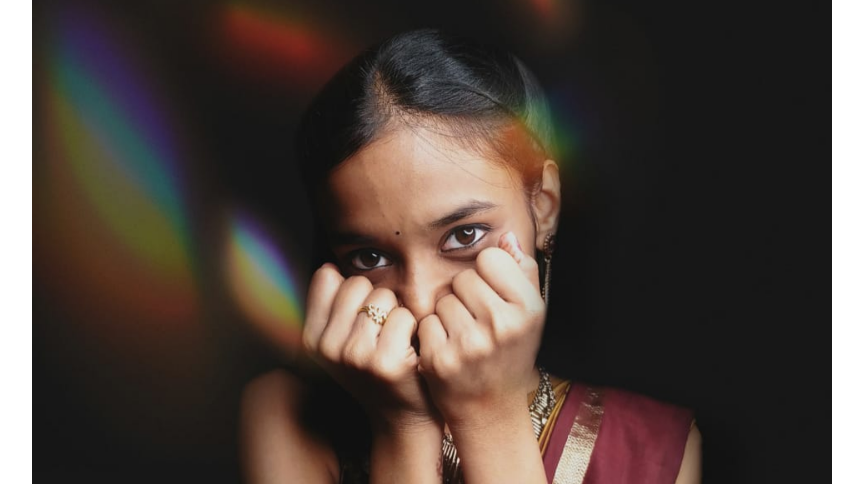
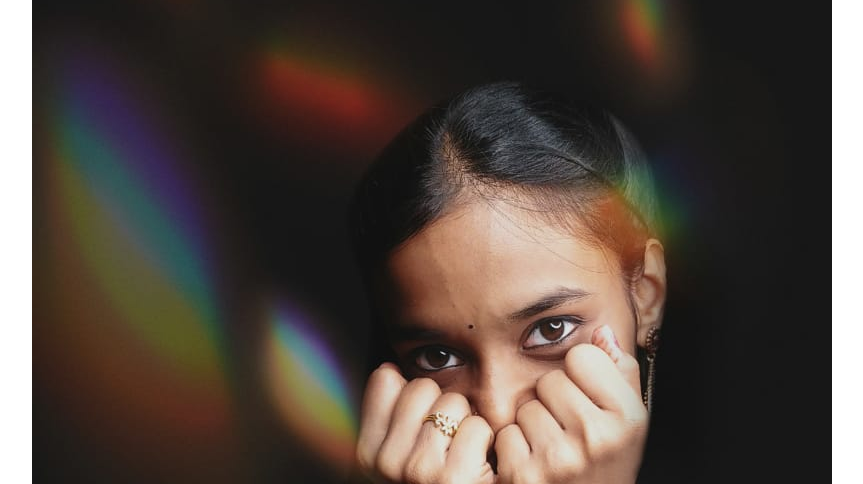
Before and after one commit to Yasminmak/hbd_madhu, a website: page index.html in a window 1280 px wide. Shown: the part 316-800 px from the top of the page, without its empty margins (208-1071 px from the left). Drawn offline with nearby package versions, Linux system fonts and the light colour scheme.

Commit message:
Update style.css

```diff
--- a/style/style.css
+++ b/style/style.css
@@ -118,8 +118,6 @@ body {
 
 .six img {
   display: inline-block;
-  max-width: 100%;
-  height: auto;
 }
 
 .six .hat {
```
